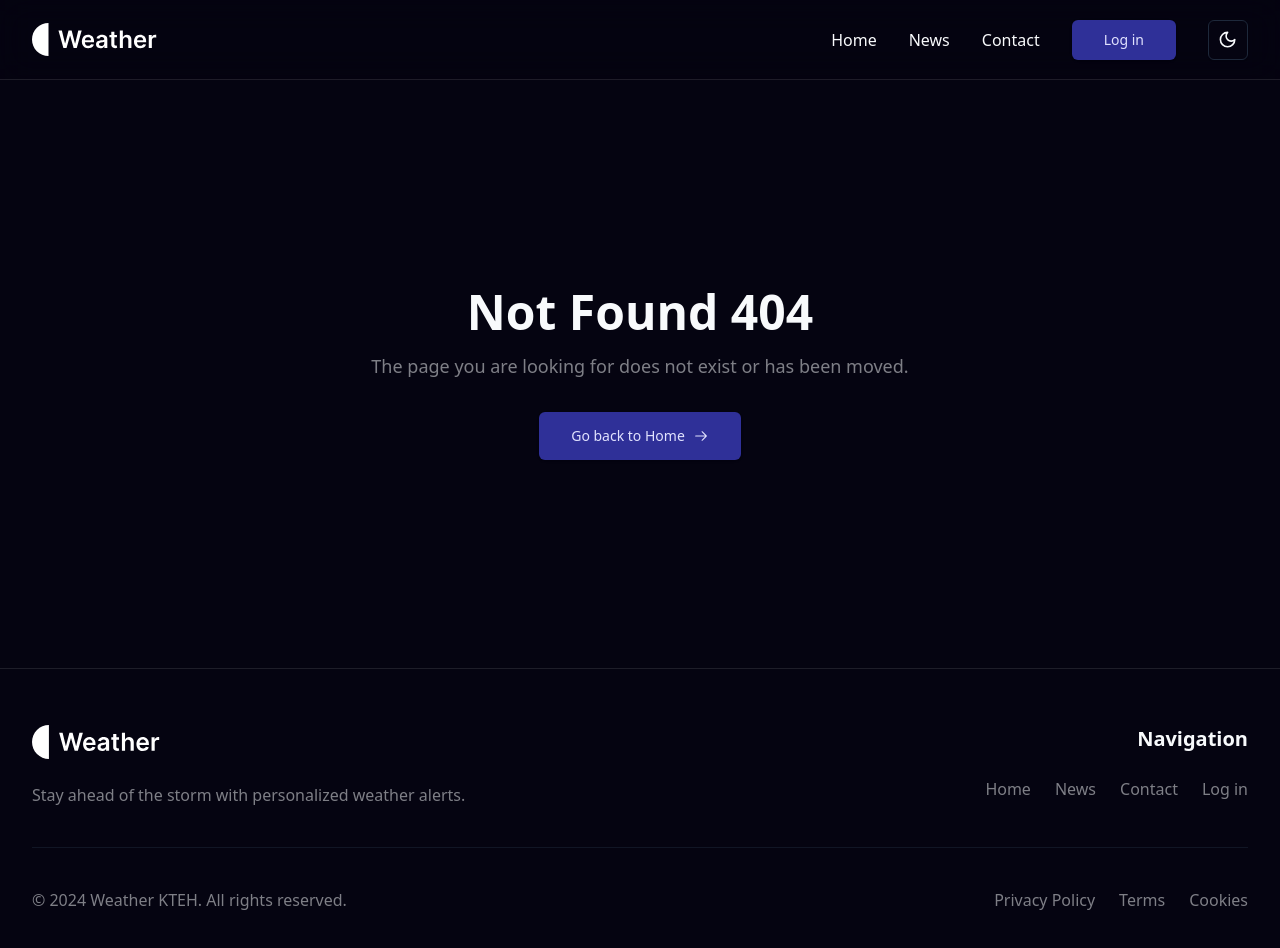
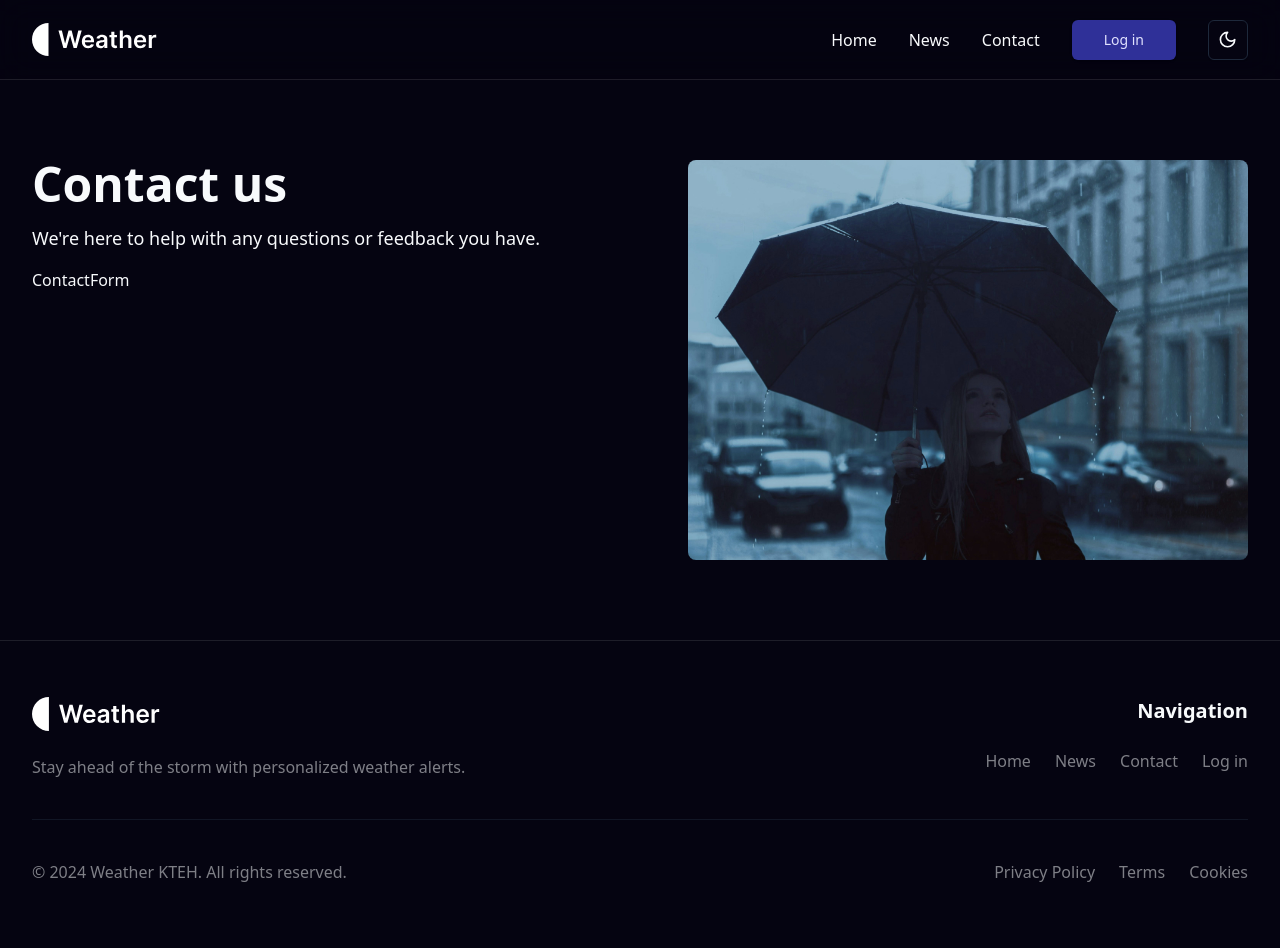
Before and after one commit to elab-development/klijentske-veb-tehnologije-2024-2022-0251-vremenska-prognoza, a React (Vite) app: page /contact in a window 1280 px wide. Shown: the top 948 px of the page. Built offline with nearby package versions, Linux system fonts and the light colour scheme; no server answers.

Commit message:
dodata kontakt stranica bez forme

```diff
--- a/src/App.tsx
+++ b/src/App.tsx
@@ -2,6 +2,7 @@ import { Route, BrowserRouter as Router, Routes } from "react-router-dom";
 import { ThemeProvider } from "./components/ThemeToggler/theme-provider";
 import { ForecastProvider } from "./hooks/useForecast";
 import Layout from "./layout/Layout";
+import Contact from "./pages/contact/Contact";
 import Home from "./pages/home/Home";
 import NotFound from "./pages/notFound/NotFound";
 
@@ -12,7 +13,8 @@ function App() {
         <ThemeProvider defaultTheme="dark" storageKey="theme">
           <Routes>
             <Route path="/" element={<Layout />}>
-              <Route index element={<Home />} />{" "}
+              <Route index element={<Home />} />
+              <Route path="/contact" element={<Contact />} />
               <Route path="*" element={<NotFound />} />
             </Route>
           </Routes>
--- /dev/null
+++ b/src/pages/contact/Contact.tsx
@@ -0,0 +1,24 @@
+import ContactForm from "./_components/ContactForm";
+
+const Contact = () => {
+  return (
+    <div className="container mx-auto mb-20 mt-40 flex flex-col gap-8 lg:flex-row lg:gap-20 xl:gap-24 2xl:gap-32">
+      <div className="flex w-full flex-col gap-4 md:w-2/3 lg:w-full">
+        <h1 className="text-5xl font-semibold">Contact us</h1>
+        <p className="text-lg">
+          We're here to help with any questions or feedback you have.
+        </p>
+        <ContactForm />
+      </div>
+      <div className="w-full">
+        <img
+          className="h-full rounded-lg object-cover object-top"
+          src="./contact-image.jpg"
+          alt="contact-image"
+        />
+      </div>
+    </div>
+  );
+};
+
+export default Contact;
--- /dev/null
+++ b/src/pages/contact/_components/ContactForm.tsx
@@ -0,0 +1,5 @@
+const ContactForm = () => {
+  return <div>ContactForm</div>;
+};
+
+export default ContactForm;
```
Also changed, not shown: public/contact-image.jpg (added).
